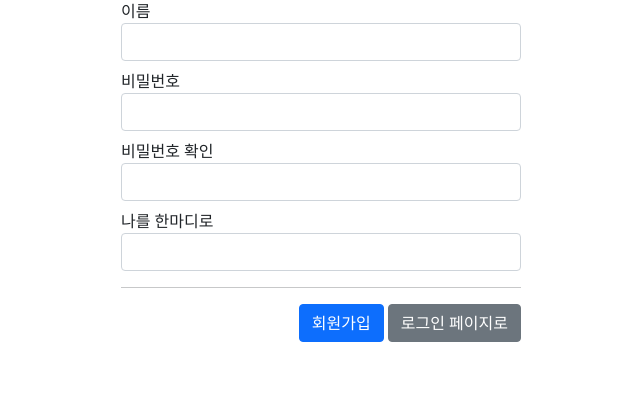
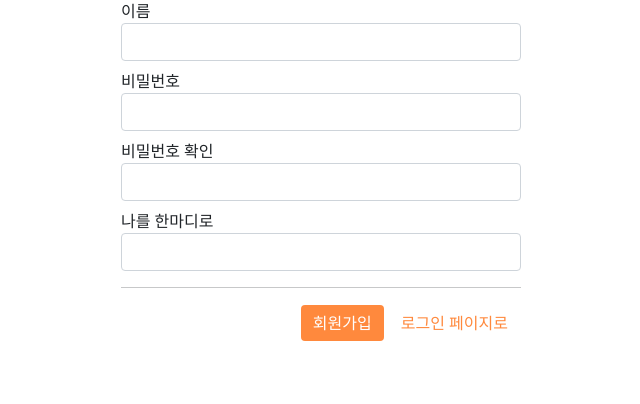
Before and after one commit to eonsh11/Mulogo_market, a Django app: page /sign-up/ in a window 1280 px wide. Shown: the part 114-518 px from the top of the page, without its empty margins (319-959 px from the left). Run offline with Django 4.2, Linux system fonts and the light colour scheme; parts of the project's set-up code (start-up, migrations or seed data) failed here and were passed over; some libraries are stand-ins or nearby versions.

Commit message:
로그인 버튼 수정

```diff
--- a/static/user/user.css
+++ b/static/user/user.css
@@ -0,0 +1,22 @@
+.color-btn{
+    background-color: #FF893D;
+    border: none;
+}
+
+.color-btn:hover{
+    opacity: 0.8;
+    background-color: #FF893D;
+}
+
+.font-color{
+    color: #FF893D;
+}
+
+.font-color:hover{
+    color: #ff6600;
+}
+
+button[type]:active, button[type]:focus{
+    border: none;
+    outline: none;
+}
--- a/templates/base.html
+++ b/templates/base.html
@@ -12,6 +12,7 @@
     <link rel="stylesheet" href="https://cdn.jsdelivr.net/npm/bootstrap-icons@1.7.2/font/bootstrap-icons.css">
     <link rel="stylesheet" href="{% static '/style.css' %}">
     <link rel="stylesheet" href="{% static '/post/post.css' %}">
+    <link rel="stylesheet" href="{% static '/user/user.css' %}">
     <script src="https://cdn.jsdelivr.net/npm/bootstrap@5.0.0-beta3/dist/js/bootstrap.bundle.min.js" integrity="sha384-JEW9xMcG8R+pH31jmWH6WWP0WintQrMb4s7ZOdauHnUtxwoG2vI5DkLtS3qm9Ekf" crossorigin="anonymous"></script>
     <style>
       .title-center {
--- a/templates/user/signup.html
+++ b/templates/user/signup.html
@@ -2,7 +2,6 @@
 {% block title %}
   회원가입
 {% endblock %}
-{% block
 {% block content %}
   <div class="container">
     <div class="wrap">
@@ -32,8 +31,8 @@
           </div>
         {% endif %}
         <div style="float: right">
-                    <button type="submit" class="btn btn-primary">회원가입</button>
-                    <a href="/sign-in" class="btn btn-secondary">로그인 페이지로</a>
+          <button type="submit" class="color-btn btn btn-primary">회원가입</button>
+          <a href="/sign-in" class="btn font-color">로그인 페이지로</a>
         </div>
       </form>
     </div>
```
Also changed, not shown: templates/user/signin.html (+12 -5 lines). Lines whose indentation alone changed are shown as unchanged.
